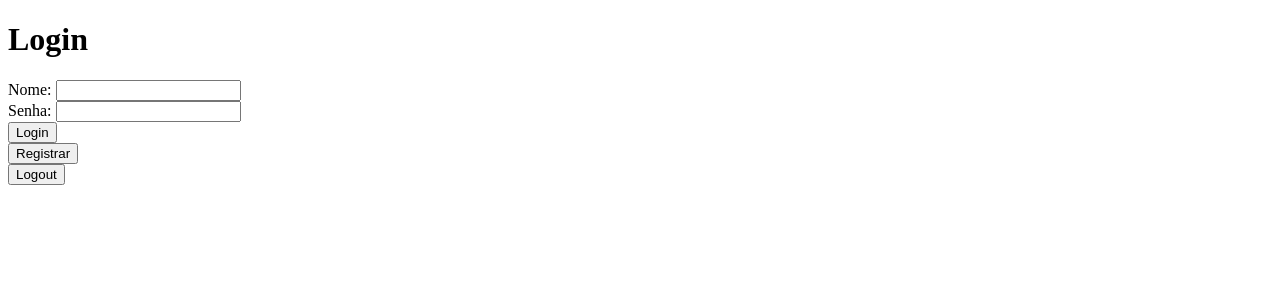
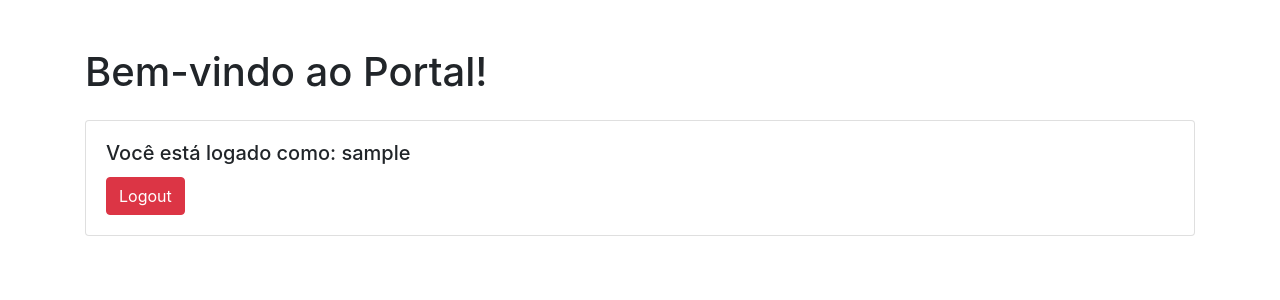
Before and after one commit to LORliveira/projeto_final, a Flask app: page /portal in a window 1280 px wide. Shown: the top 300 px of the page. Run offline with Flask 2, Linux system fonts and the light colour scheme; the visitor is signed in with stand-in values (Sample User, id 1); some libraries are stand-ins or nearby versions.

Commit message:
Add do portal.html

```diff
--- a/backend/app/controladores/rotas.py
+++ b/backend/app/controladores/rotas.py
@@ -30,9 +30,10 @@ def portal():
         session_id, username = ctl.authenticate_user(username, password)
         if session_id:
             session['session_id'] = session_id
-            return render_template(url_for('portal'))
+            return redirect(url_for('portal'))  # Redireciona para a rota 'portal'
         else:
-            return redirect(url_for('portal'))
+            flash('Usuário ou senha incorretos.', 'error')
+            return redirect(url_for('portal'))  # Retorna pro portal
     return render_template('portal.html')
 
 @app.route('/logout', methods=['POST'])
--- a/backend/app/db/user_accounts.json
+++ b/backend/app/db/user_accounts.json
@@ -3,5 +3,10 @@
         "username": "Guest",
         "password": "000000",
         "email": "guest@example.com"
+    },
+    {
+        "username": "Bryan",
+        "password": "bryan10",
+        "email": "bryansmith.cavalcante@gmail.com"
     }
 ]
--- a/backend/app/templates/portal.html
+++ b/backend/app/templates/portal.html
@@ -4,27 +4,63 @@
     <meta charset="UTF-8">
     <meta name="viewport" content="width=device-width, initial-scale=1.0">
     <title>Portal</title>
+    <link rel="stylesheet" href="https://stackpath.bootstrapcdn.com/bootstrap/4.3.1/css/bootstrap.min.css">
 </head>
-<body>
-    <h1>Login</h1>
-    <form action="{{ url_for('portal') }}" method="post">
-        <label for="username">Nome:</label>
-        <input id="username" name="username" type="text" required /><br>
+<body class="container mt-5">
+    {% with messages = get_flashed_messages(with_categories=true) %}
+        {% if messages %}
+            {% for category, message in messages %}
+                <div class="alert alert-{{ category }} alert-dismissible fade show">
+                    {{ message }}
+                    <button type="button" class="close" data-dismiss="alert" aria-label="Close">
+                        <span aria-hidden="true">&times;</span>
+                    </button>
+                </div>
+            {% endfor %}
+        {% endif %}
+    {% endwith %}
 
-        <label for="password">Senha:</label>
-        <input id="password" name="password" type="password" required /><br>
+    {% if session.get('session_id') %}
+        <!-- Conteúdo para usuários logados -->
+        <h1 class="mb-4">Bem-vindo ao Portal!</h1>
+        <div class="card">
+            <div class="card-body">
+                <h5 class="card-title">Você está logado como: {{ session.get('username', 'Visitante') }}</h5>
+                <form action="{{ url_for('logout') }}" method="post">
+                    <button type="submit" class="btn btn-danger">Logout</button>
+                </form>
+            </div>
+        </div>
 
-        <input value="Login" type="submit" />
-    </form>
+    {% else %}
+        <!-- Formulário de login para usuários não autenticados -->
+        <div class="card">
+            <div class="card-body">
+                <h2 class="card-title mb-4">Login</h2>
+                <form action="{{ url_for('portal') }}" method="post">
+                    <div class="form-group">
+                        <label for="username">Nome de usuário:</label>
+                        <input type="text" class="form-control" id="username" name="username" required>
+                    </div>
 
-    <!-- Botão para se registrar -->
-    <form action="{{ url_for('registrar') }}" method="get">
-        <button type="submit">Registrar</button>
-    </form>
+                    <div class="form-group">
+                        <label for="password">Senha:</label>
+                        <input type="password" class="form-control" id="password" name="password" required>
+                    </div>
 
-    <!-- Botão de logout -->
-    <form action="{{ url_for('logout') }}" method="post">
-        <button type="submit">Logout</button>
-    </form>
+                    <button type="submit" class="btn btn-primary btn-block">Login</button>
+                </form>
+
+                <div class="mt-3 text-center">
+                    <p>Não tem uma conta? <a href="{{ url_for('registrar') }}" class="btn btn-link">Registre-se aqui</a></p>
+                </div>
+            </div>
+        </div>
+    {% endif %}
+
+    <!-- Scripts Bootstrap -->
+    <script src="https://code.jquery.com/jquery-3.3.1.slim.min.js"></script>
+    <script src="https://cdnjs.cloudflare.com/ajax/libs/popper.js/1.14.7/umd/popper.min.js"></script>
+    <script src="https://stackpath.bootstrapcdn.com/bootstrap/4.3.1/js/bootstrap.min.js"></script>
 </body>
 </html>
```
